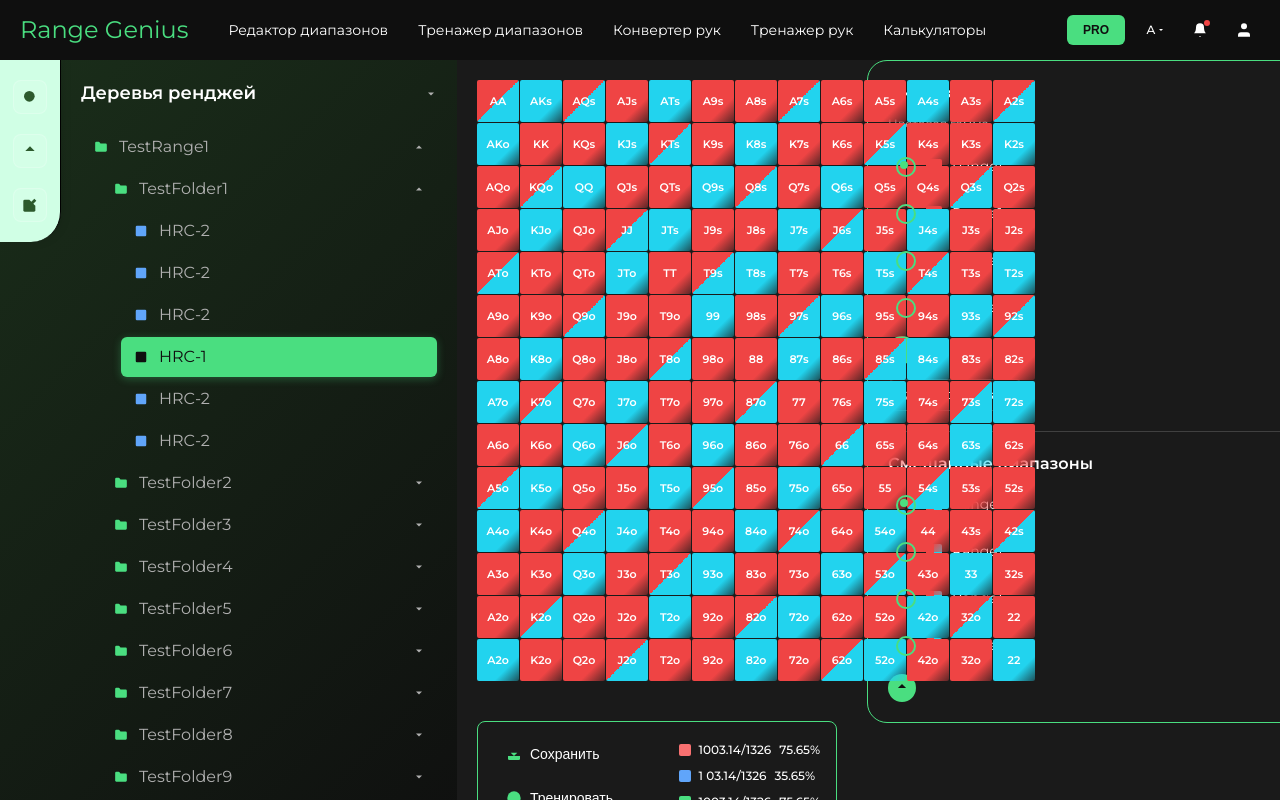
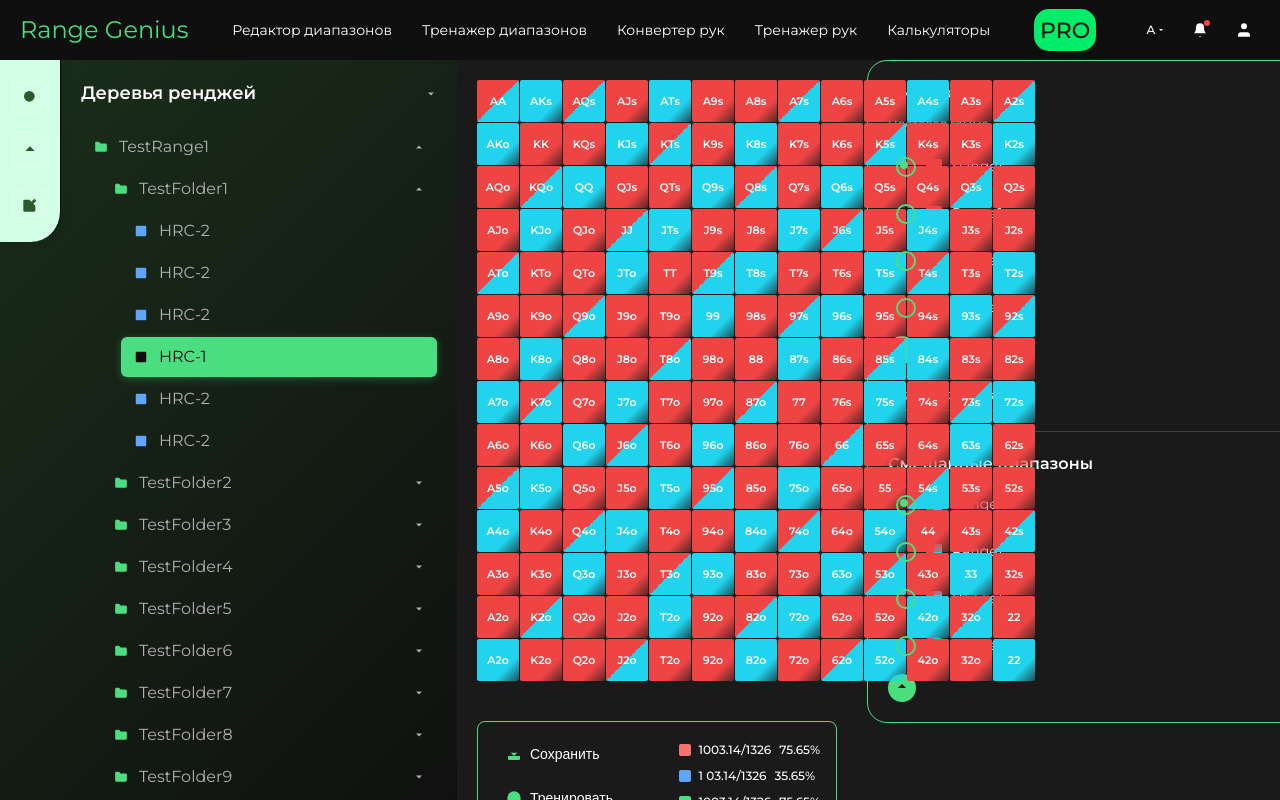
Before and after one commit to tRy-HaRd-tgn/RangeGenius, an Angular app: page / in a window 1280 px wide. Built offline with nearby package versions, Linux system fonts and the light colour scheme.

Commit message:
fix: fix header styles

```diff
--- a/src/app/components/top-navigation/top-navigation.component.html
+++ b/src/app/components/top-navigation/top-navigation.component.html
@@ -1,7 +1,8 @@
 <!DOCTYPE html>
 <div class="top-nav">
+  <div class="logo">Range Genius</div>
   <div class="nav-left">
-    <div class="logo">Range Genius</div>
+
     <nav class="nav-menu">
       <a href="#" class="nav-item">Редактор диапазонов</a>
       <a href="#" class="nav-item">Тренажер диапазонов</a>
@@ -10,8 +11,9 @@
       <a href="#" class="nav-item">Калькуляторы</a>
     </nav>
   </div>
+  <button class="pro-button">PRO</button>
   <div class="nav-right">
-    <button class="pro-button">PRO</button>
+
     <div class="nav-icons">
       <div class="nav-icon language-icon">
         <span class="language-text">A</span>
--- a/src/app/components/top-navigation/top-navigation.component.scss
+++ b/src/app/components/top-navigation/top-navigation.component.scss
@@ -60,16 +60,20 @@
 }
 
 .pro-button {
+  height: 70%;
   background-color: var(--accent-green);
   color: var(--darker-bg);
   border: none;
-  padding: 8px 16px;
-  border-radius: 6px;
-  font-weight: 600;
+
   font-size: 12px;
   cursor: pointer;
   transition: background-color 0.2s;
-
+  background: #00ED6A;
+  font-family: 'Montserrat';
+  font-style: normal;
+  font-weight: 500;
+  font-size: 22px;
+  border-radius: 15px;
   &:hover {
     background-color: #22c55e;
   }
```
